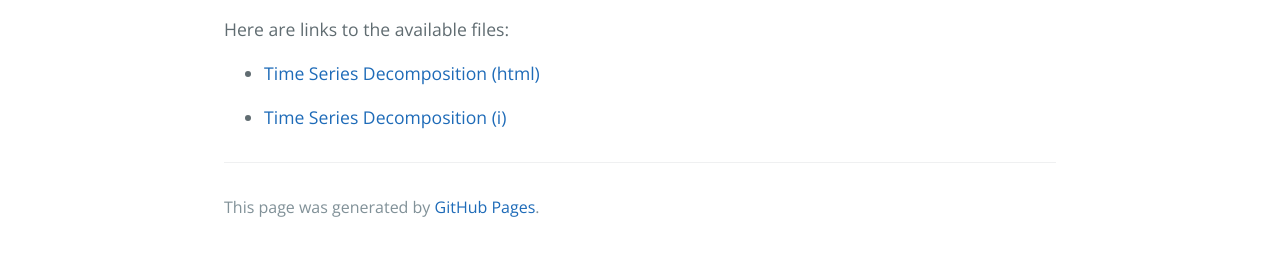
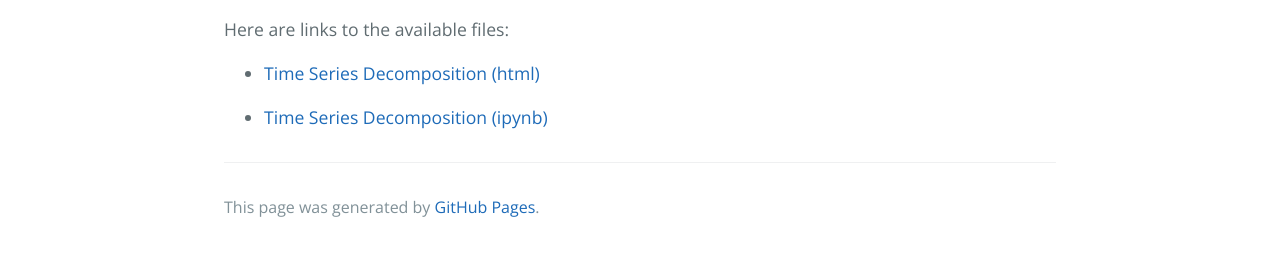
Before and after one commit to AGeorge01/AGeorge01.github.io, a Jekyll site: the page built from Timeseries/index.md, in a window 1280 px wide. Shown: the part 333-589 px from the top of the page. Built offline with Jekyll 4.4.1, drawn with Linux system fonts in a browser that asks for light colours; our own code applies the rules of GitHub Pages for plain Markdown files.

Commit message:
Update index.md

```diff
--- a/Timeseries/index.md
+++ b/Timeseries/index.md
@@ -6,4 +6,4 @@ Here are links to the available files:
 
 - [Time Series Decomposition (html)](TimeSeriesDecomposition.html)
 
-- [Time Series Decomposition (i)](TimeSeriesDecomposition.i)
+- [Time Series Decomposition (ipynb)](TimeSeriesDecomposition1.ipynb)
```
